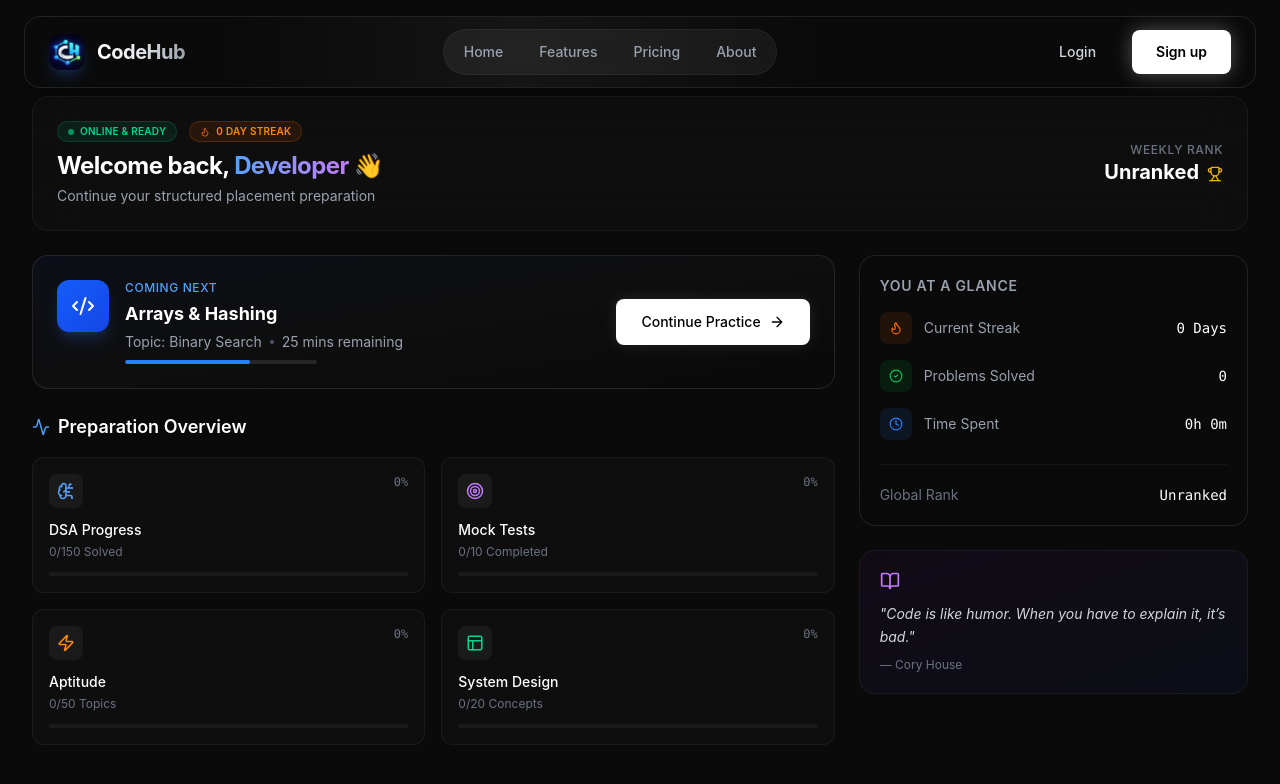
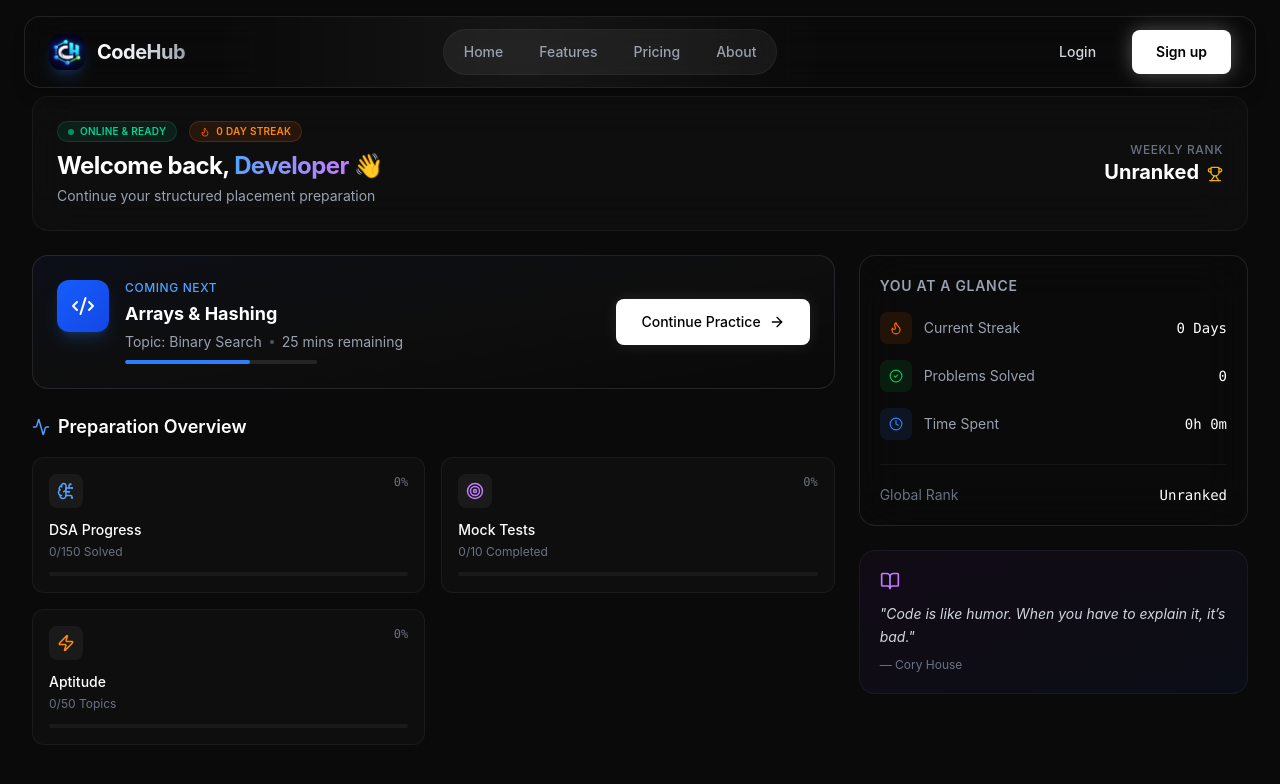
Before and after one commit to Charangandrothu/CodeHub, a React (Vite) app: page /dashboard in a window 1280 px wide. Shown: the top 784 px of the page. Built offline with nearby package versions, Linux system fonts and the light colour scheme; no server answers.

Commit message:
updated ui in dashboard

```diff
--- a/src/pages/Dashboard.jsx
+++ b/src/pages/Dashboard.jsx
@@ -132,6 +132,7 @@ const Dashboard = () => {
                                     color="blue"
                                     stats={`${userData?.stats?.solvedProblems || 0}/${userData?.stats?.totalProblems || 150} Solved`}
                                     percentage={Math.round(((userData?.stats?.solvedProblems || 0) / (userData?.stats?.totalProblems || 150)) * 100) || 0}
+                                    onClick={() => navigate('/dsa')}
                                 />
                                 <DashboardCard
                                     title="Mock Tests"
@@ -139,6 +140,7 @@ const Dashboard = () => {
                                     color="purple"
                                     stats="0/10 Completed"
                                     percentage={0}
+                                    onClick={() => navigate('/mock-tests')}
                                 />
                                 <DashboardCard
                                     title="Aptitude"
@@ -146,13 +148,7 @@ const Dashboard = () => {
                                     color="orange"
                                     stats="0/50 Topics"
                                     percentage={0}
-                                />
-                                <DashboardCard
-                                    title="System Design"
-                                    icon={Layout}
-                                    color="emerald"
-                                    stats="0/20 Concepts"
-                                    percentage={0}
+                                    onClick={() => navigate('/aptitude')}
                                 />
                             </div>
                         </motion.div>
@@ -213,7 +209,7 @@ const Dashboard = () => {
     );
 };
 
-const DashboardCard = ({ title, icon: Icon, color, stats, percentage }) => {
+const DashboardCard = ({ title, icon: Icon, color, stats, percentage, onClick }) => {
     const colors = {
         blue: "text-blue-400 group-hover:text-blue-300",
         purple: "text-purple-400 group-hover:text-purple-300",
@@ -229,7 +225,10 @@ const DashboardCard = ({ title, icon: Icon, color, stats, percentage }) => {
     };
 
     return (
-        <div className="group p-4 rounded-xl border border-white/5 bg-white/[0.02] hover:bg-white/[0.04] hover:border-white/10 transition-all duration-300 cursor-pointer">
+        <div
+            onClick={onClick}
+            className="group p-4 rounded-xl border border-white/5 bg-white/[0.02] hover:bg-white/[0.04] hover:border-white/10 transition-all duration-300 cursor-pointer"
+        >
             <div className="flex justify-between items-start mb-3">
                 <div className={`p-2 rounded-lg bg-white/5 ${colors[color]} transition-colors`}>
                     <Icon size={18} />
```
